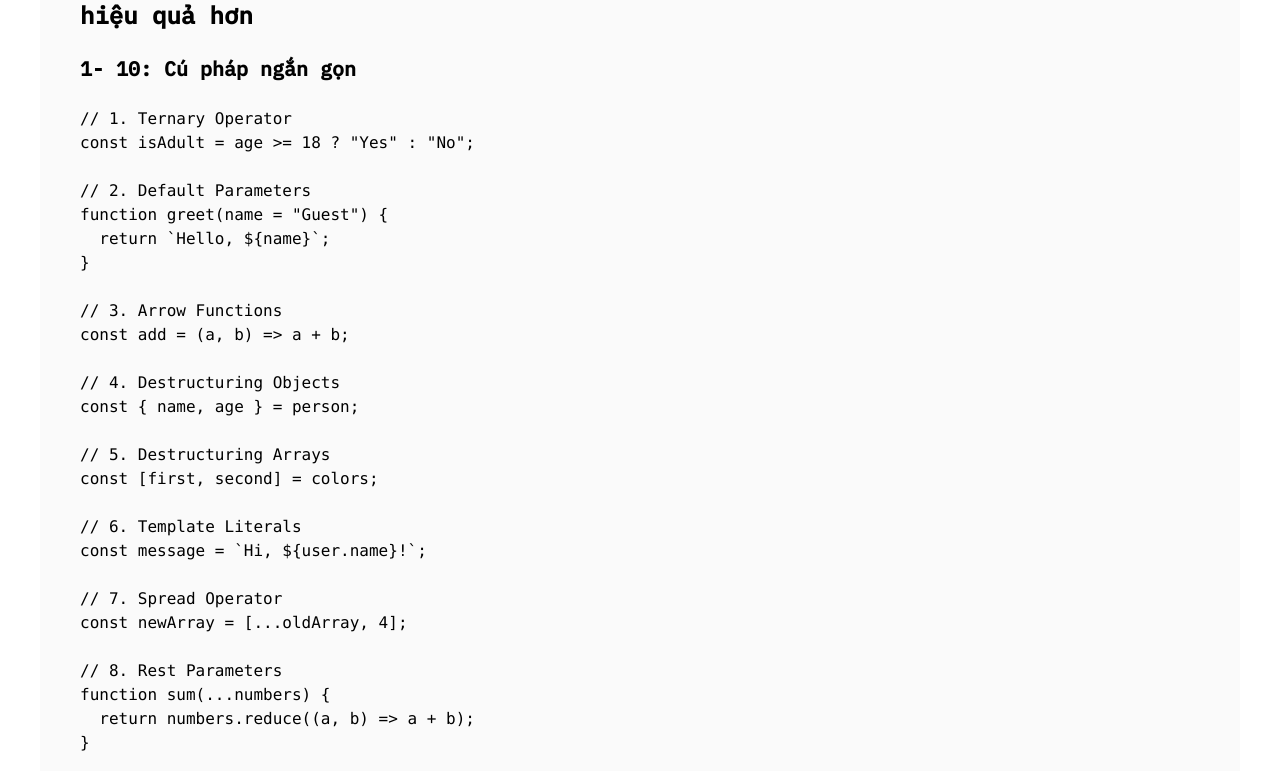
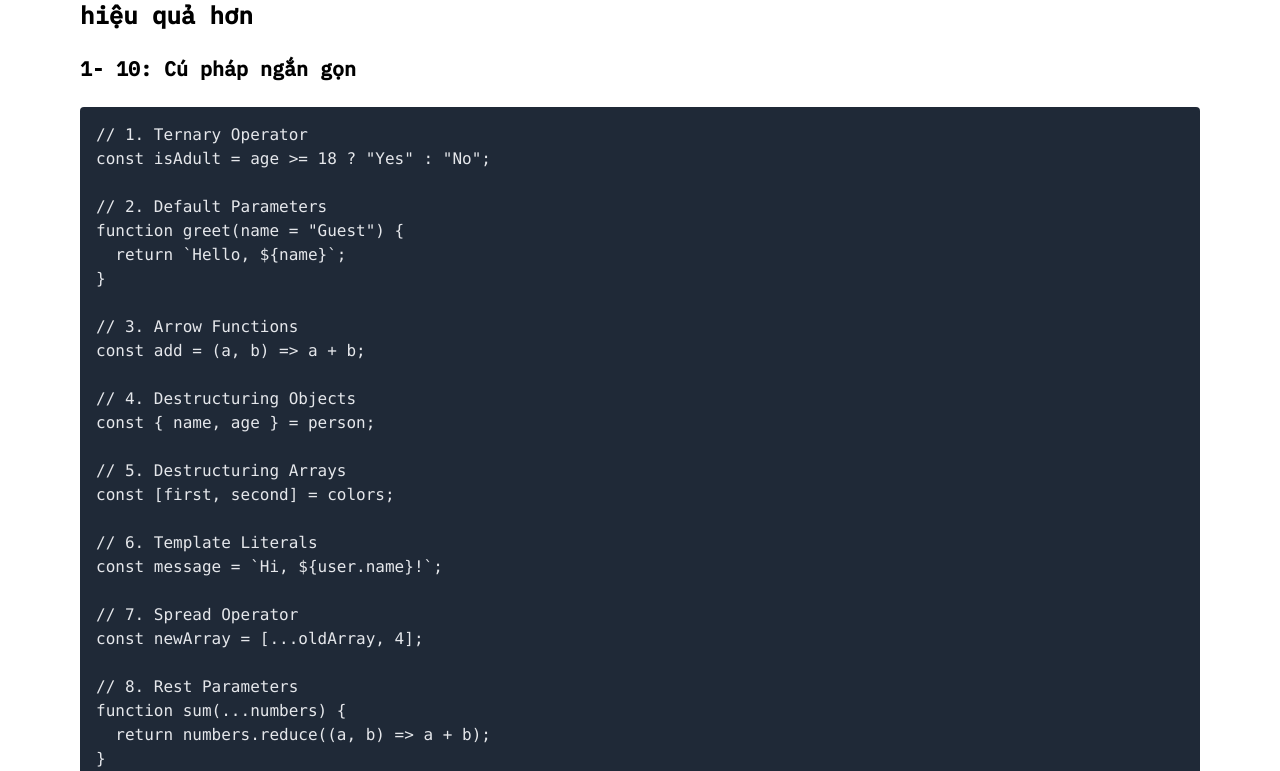
Before and after one commit to vitamindevblog/vitamindevblog.github.io, a Next.js app: page /vitamins/40-javascript-shortcuts-every-developer-should-know in a window 1280 px wide. Shown: the part 949-1720 px from the top of the page. Built offline with nearby package versions, Linux system fonts and the light colour scheme.

Commit message:
style: blog

```diff
--- a/content/html5-tag-can-thiet-ma-ban-khong-ngo-den.md
+++ b/content/html5-tag-can-thiet-ma-ban-khong-ngo-den.md
@@ -8,7 +8,7 @@ date: 23 June 2025
 author: thiennt
 ---
 
-## Thẻ `<detail>` và `<sumary>`: Accordion tích hợp sẵn
+## 1. Thẻ `<detail>` và `<sumary>`: Accordion tích hợp sẵn
 
 Accordion (nội dung thu gọn/mở rộng) xuất hiện ở khắp nơi trên web — trang FAQ, chi tiết sản phẩm, bảng cài đặt ... Hầu hết lập trình viên sẽ tìm đến một giải pháp JavaScript, nhưng HTML5 lại có sẵn cặp thẻ này:
 
@@ -106,7 +106,7 @@ input.addEventListener('input', () => {
 
 Hạn chế chính của thẻ <datalist> là style - bạn không thể dễ dàng tùy chỉnh giao diện của các tùy chọn thả xuống. Nếu bạn cần tùy chỉnh cho các gợi ý, bạn vẫn cần giải pháp JavaScript.
 
-## 3.Thẻ `<metter>`: Hiển thị phép đo
+## 3. Thẻ `<metter>`: Hiển thị phép đo
 
 Khi hiển thị các giá trị trong phạm vi đã biết, hầu hết các nhà phát triển sử dụng div có màu nền. Nhưng HTML5 có một phần tử chuyên dụng cho việc này:
 
--- a/pages/vitamins/[blog].js
+++ b/pages/vitamins/[blog].js
@@ -42,9 +42,7 @@ const DetailBlog = (props) => {
         style={{ scaleX: scrollYProgress }}
       />
       <div id="blog-post-container">
-        <div
-          className="prose main"
-          style={{ background: "rgb(250, 250, 250)" }}>
+        <div className="prose main">
           <h3>Share to social</h3>
           <div className="social-share">
             <Image
@@ -103,6 +101,13 @@ const DetailBlog = (props) => {
               ol: ({ node, ...props }) => (
                 <ol className="list-decimal pl-10" {...props} />
               ),
+              pre: ({ node, inline, className, children, ...props }) => (
+                <pre
+                  className="bg-[#1f2937] p-4 my-4 rounded text-[#e5e7eb]"
+                  {...props}>
+                  {children}
+                </pre>
+              ),
             }}>
             {content}
           </ReactMarkdown>
```
